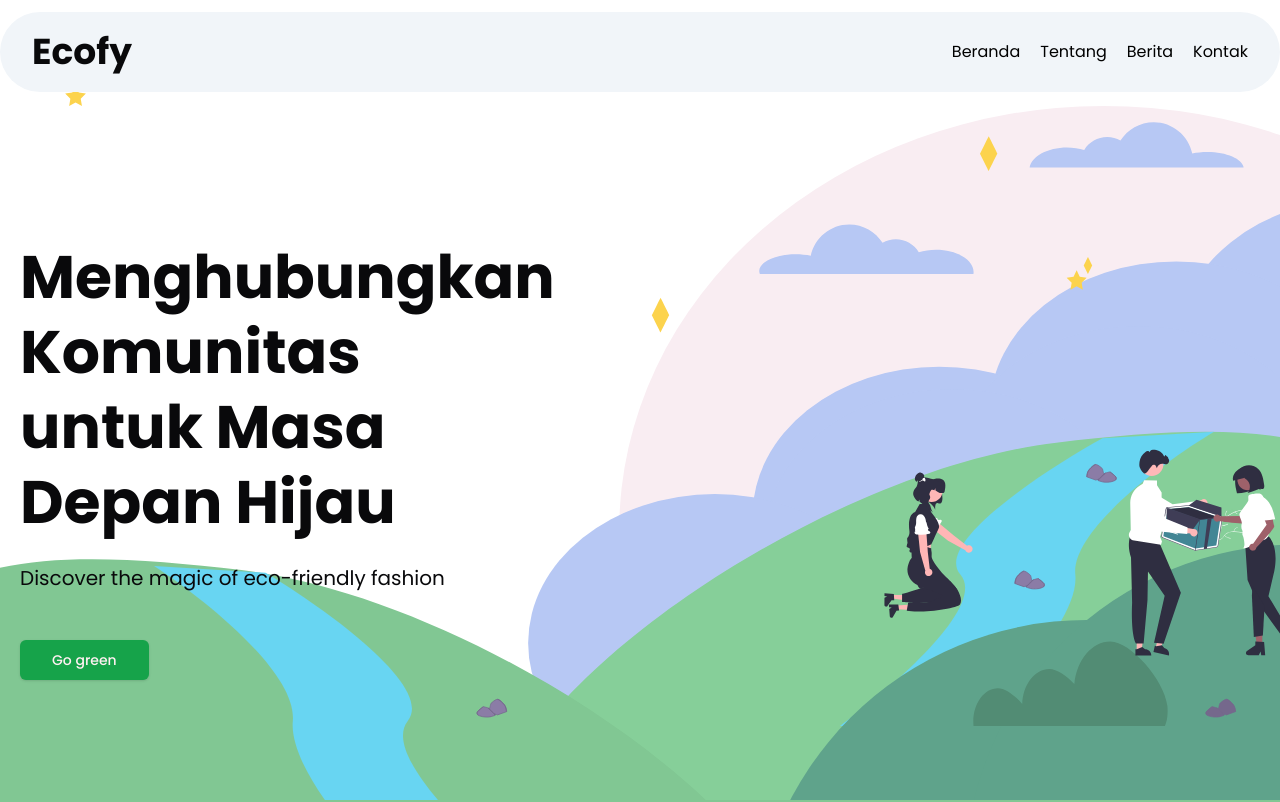
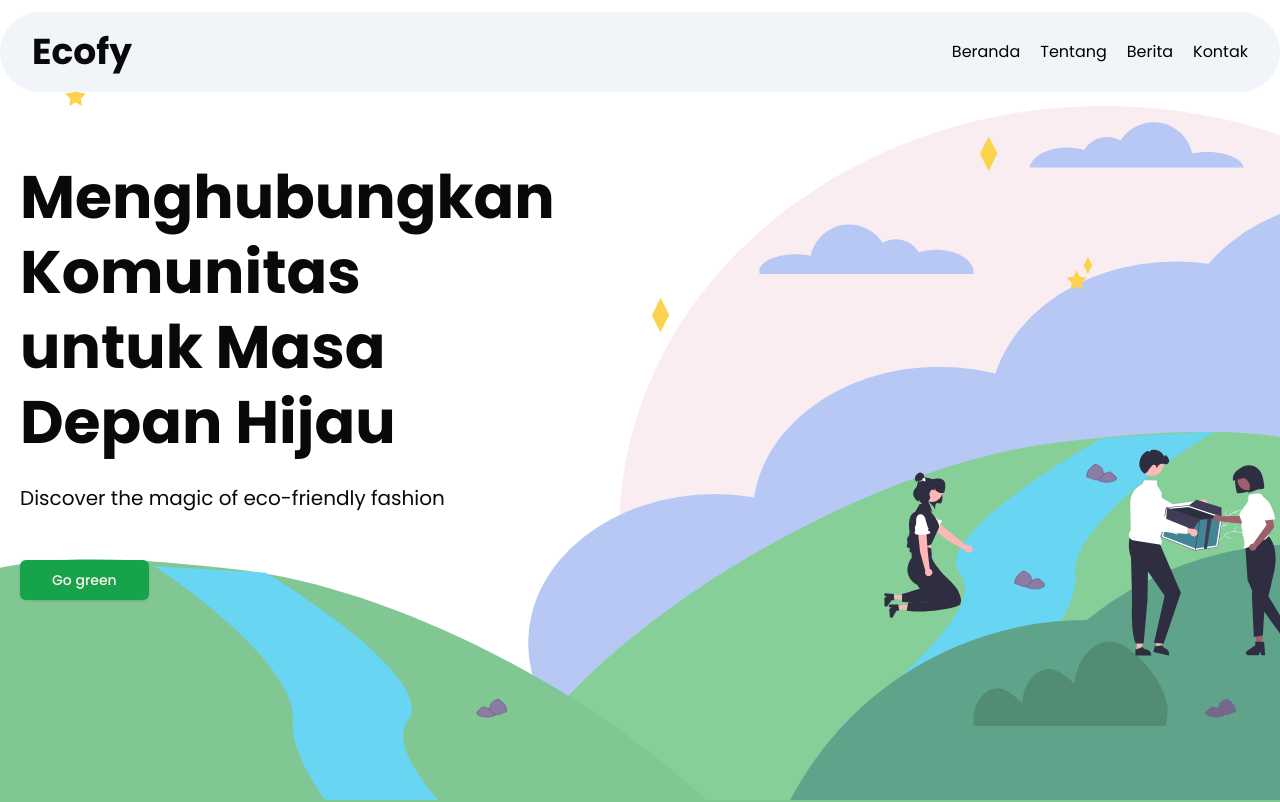
Before and after one commit to kdandy/ecofy, a Next.js app: page / in a window 1280 px wide. Shown: the top 802 px of the page. Built offline with nearby package versions, Linux system fonts and the light colour scheme.

Commit message:
Change hero text alignment

```diff
--- a/src/components/section/Hero.js
+++ b/src/components/section/Hero.js
@@ -5,7 +5,7 @@ import { Button } from "../ui/button";
 const Hero = () => {
   return (
     <div className="hero relative h-screen text-center bg-cover bg-center">
-      <CustomContainer className="text-left pt-[30vh]">
+      <CustomContainer className="text-left pt-[20vh]">
         <h1 className=" text-4xl sm:text-6xl font-bold max-w-[250px] sm:max-w-[500px] sm:leading-[75px]">
           Menghubungkan Komunitas untuk Masa Depan Hijau
         </h1>
```
